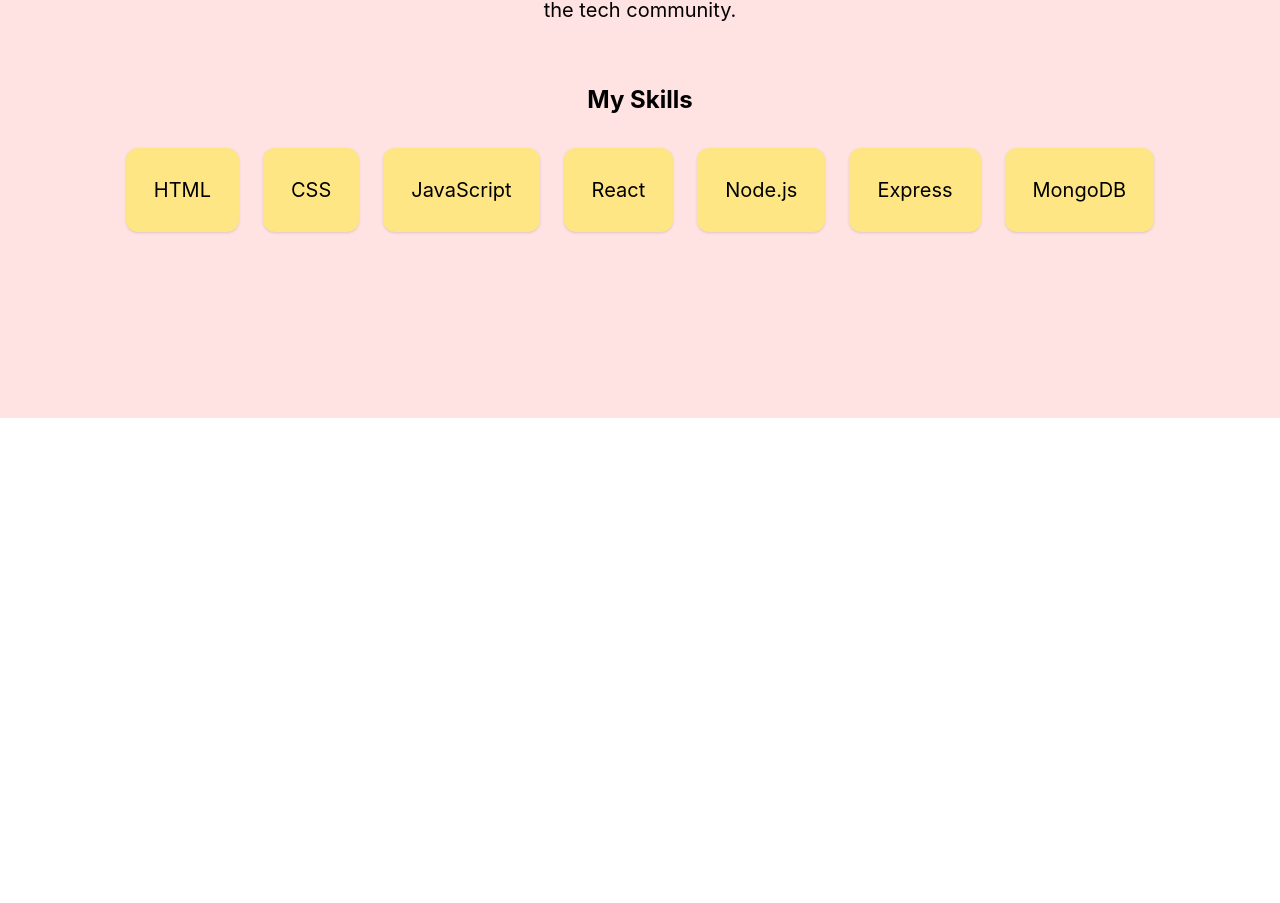
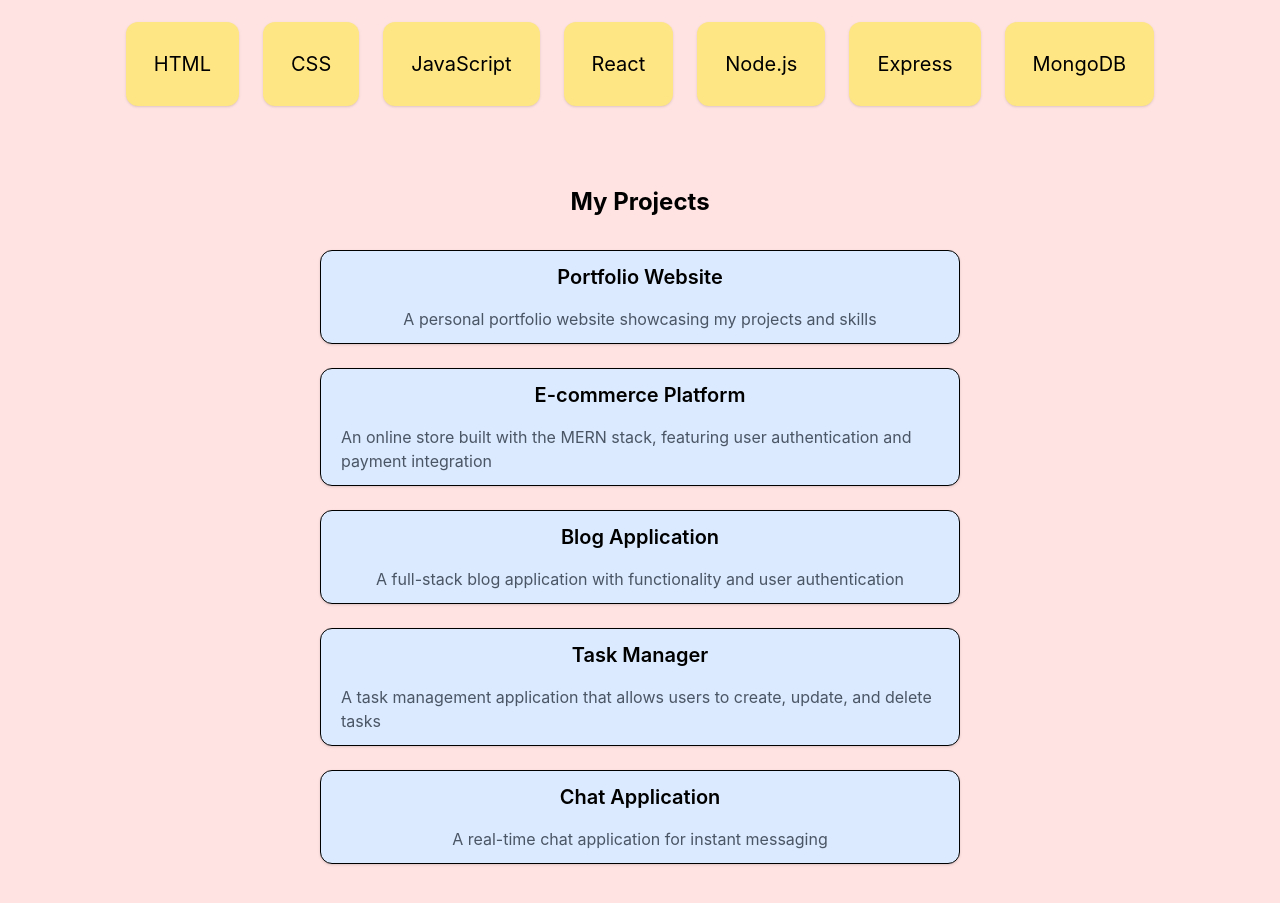
Before and after one commit to madhavexe/madhav110reactjs, a React (Vite) app: page /about in a window 1280 px wide. Shown: the part 367-1270 px from the top of the page. Before the commit the page ends 800 px from the top, so only its background shows below. Built offline with nearby package versions, Linux system fonts and the light colour scheme.

Commit message:
projectSection added

```diff
--- /dev/null
+++ b/src/components/ProjectCard.jsx
@@ -0,0 +1,12 @@
+import React from 'react'
+
+const ProjectCard = ({title, description }) => {
+  return (
+    <div className='flex flex-col items-center justify-center gap-4 border rounded-xl shadow-sm bg-blue-100 py-3 px-5 w-[50%]'>
+<h3 className='text-xl font-semibold'>{title}</h3>
+<p className='text-gray-600'>{description}</p>
+    </div>
+  )
+}
+
+export default ProjectCard
--- /dev/null
+++ b/src/components/ProjectSection.jsx
@@ -0,0 +1,17 @@
+import React from 'react'
+import ProjectCard from './ProjectCard'
+
+const ProjectSection = ({projects}) => {
+   return (
+     <div className='flex flex-col items-center gap-4 justify-center'>
+         <h2 className='text-2xl font-bold mb-4'>My Projects</h2>
+         <div className='flex gap-6 flex-wrap items-center justify-center'>
+         {projects.map((elem, idx) => {
+             return <ProjectCard title={elem.title} description={elem.description} key={idx} />
+         })}
+         </div>
+     </div>
+   )
+ }
+
+export default ProjectSection
--- a/src/pages/About.jsx
+++ b/src/pages/About.jsx
@@ -2,17 +2,20 @@ import React from 'react'
 import Navbar from '../components/Navbar'
 import Hero from '../components/Hero'
 import SkillSection from '../components/SkillSection'
+import ProjectSection from '../components/ProjectSection'
+
 import {data} from '../data'
 const About = () => {
 
-const {skills} = data
+const {skills, projects} = data
 
   return (
     <div className='h-screen'>
       <Navbar />
-      <div className='flex flex-col items-center justify-center gap-15 md:h-[90%] bg-red-100'>
+      <div className='flex flex-col items-center justify-center gap-20 bg-red-100 py-10'>
         <Hero />
         <SkillSection skills={skills}/>
+        <ProjectSection projects={projects} />
       </div>
     </div>
   )
```
